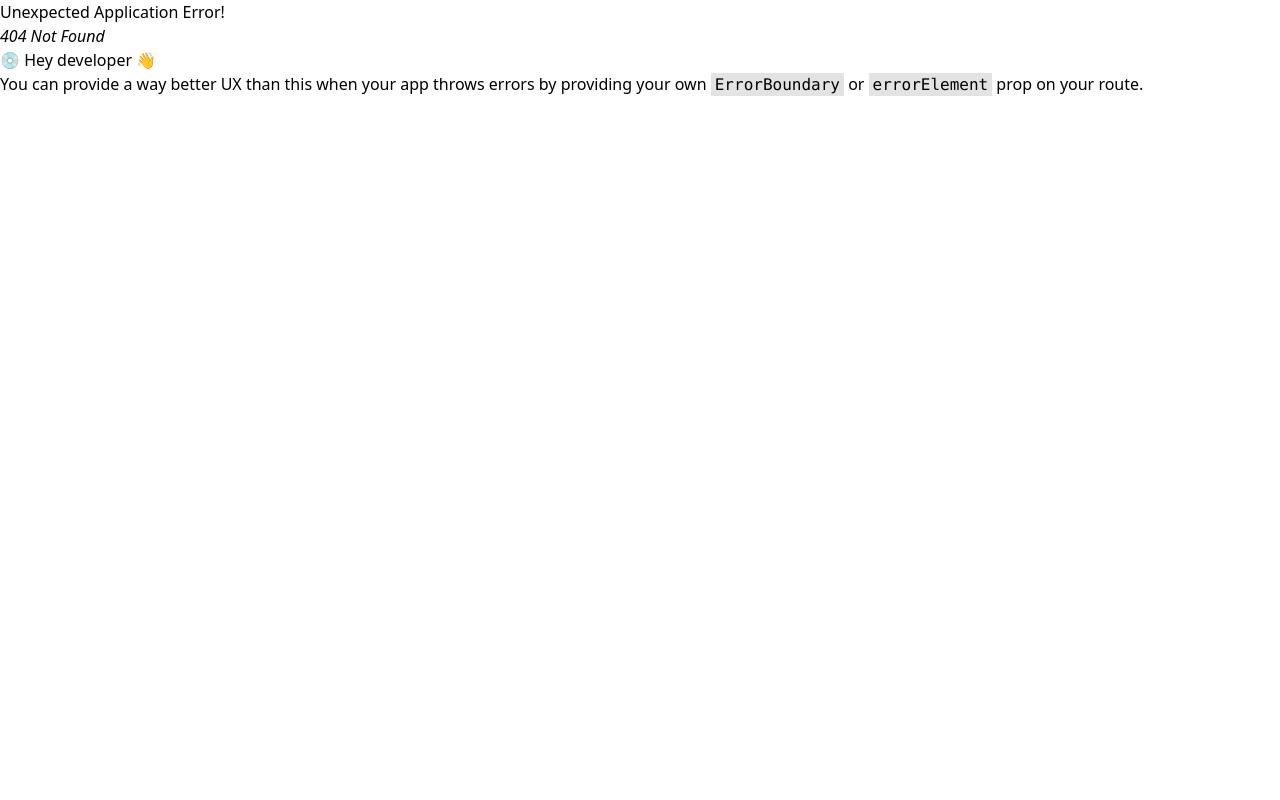
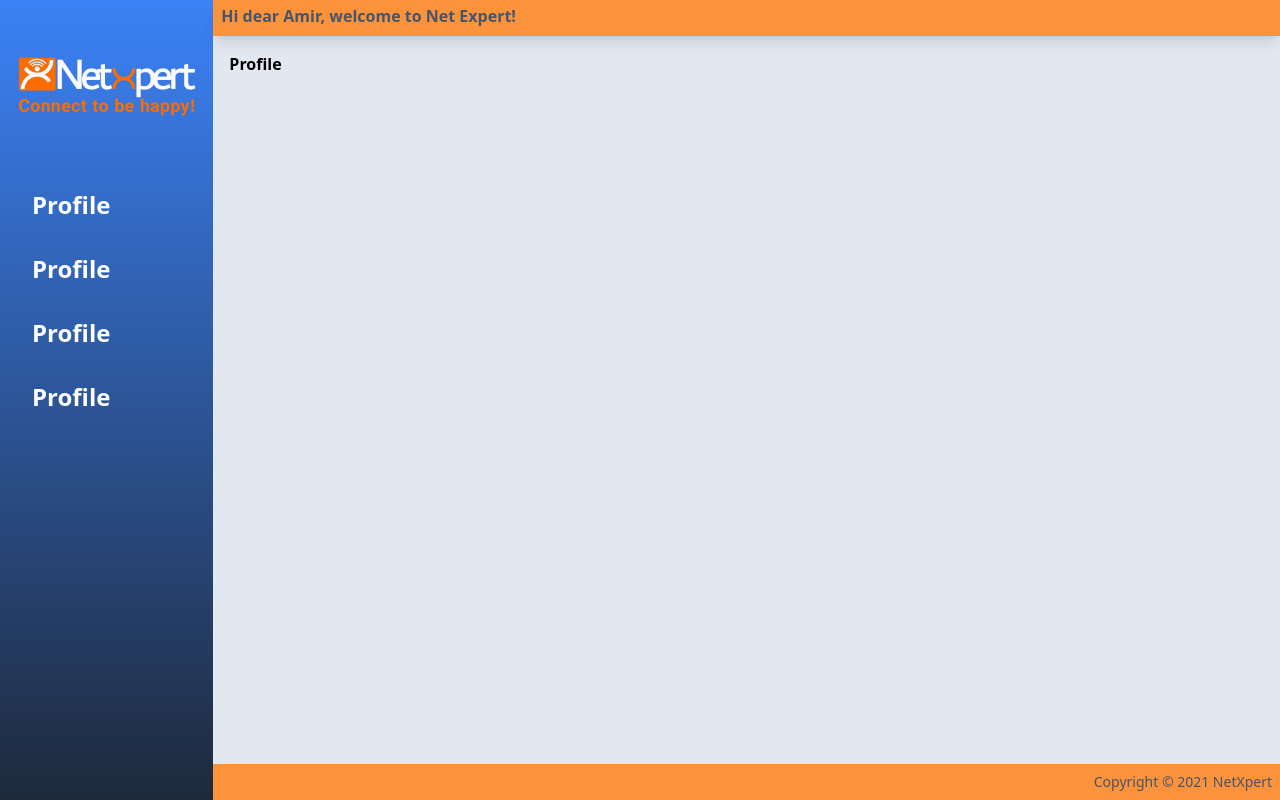
Before and after one commit to amirhoseinshagholani/netxpert-panel, a React (Vite) app: page /panel in a window 1280 px wide. Before the commit this address had no page. Built offline with nearby package versions, Linux system fonts and the light colour scheme.

Commit message:
start making panel

```diff
--- a/router.jsx
+++ b/router.jsx
@@ -1,11 +1,21 @@
 import { createBrowserRouter } from "react-router-dom";
 import Login, { loginAction } from "./src/features/components/login";
+import MainLayout from "./src/features/components/main-layout";
+import Profile from "./src/features/components/pages/profile";
 
 const router = createBrowserRouter([
     {
         path:'/',
         element:<Login/>,
         action:loginAction
+    },
+    {
+        path:'/panel',
+        element:<MainLayout/>,
+        children:[{
+            element:<Profile/>,
+            index:true
+        }]
     }
 ])
 
--- a/src/features/components/login.jsx
+++ b/src/features/components/login.jsx
@@ -1,61 +1,85 @@
-
-import logo from '@public/img/profile-img.png'
-import { useForm } from 'react-hook-form';
-import { useSubmit } from 'react-router-dom';
-import { toast } from 'react-toastify';
-import Swal from 'sweetalert2';
-import withReactContent from 'sweetalert2-react-content';
+import logo from "@public/img/profile-img.png";
+import { useEffect } from "react";
+import { useForm } from "react-hook-form";
+import {
+  useActionData,
+  useNavigate,
+  useNavigation,
+  useSubmit,
+} from "react-router-dom";
+import { toast } from "react-toastify";
+import Swal from "sweetalert2";
+import withReactContent from "sweetalert2-react-content";
 
 const swalert = withReactContent(Swal);
 
 const Login = () => {
-
-    const {register, handleSubmit } = useForm();
+  const { register, handleSubmit } = useForm();
   const submitForm = useSubmit();
 
   const onSubmit = (data) => {
-        console.log(data.region);
-        if(data.username == '' || data.password == ''){
+    if (data.username == "" || data.password == "") {
       swalert.fire({
-                title:"The information is incomplete",
-                text:"Please enter the information completely and accurately",
-                icon:'warning'
-            })
+        title: "The information is incomplete",
+        text: "Please enter the information completely and accurately",
+        icon: "warning",
+      });
       return false;
     }
 
-        if(data.region != 'Iran'){
-            // toast("Your location is wrong");
+    if (data.region != "Iran") {
       swalert.fire({
-                title:"ERROR!",
-                text:"The username or password is incorrect. Please enter the information accurately",
-                icon:'error'
-            })
+        title: "ERROR!",
+        text: "The username or password is incorrect. Please enter the information accurately",
+        icon: "error",
+      });
       return false;
-        }else{
-            submitForm(data,{method:'post'});
+    } else {
+      submitForm(data, { method: "post" });
     }
+  };
+
+  // const navigation = useNavigation();
+  const navigate = useNavigate();
+
+  const isSuccessOperation = useActionData();
+  useEffect(() => {
+    if (isSuccessOperation) {
+      navigate("/panel");
     }
+  }, [isSuccessOperation]);
 
   return (
+    <>
       <div>
         <div className="absolute h-full w-full bg-slate-200">
           <div className="flex mx-auto justify-center md:mt-40 sm:mt-10">
             <div className="bg-gradient-to-b from-blue-500 to-slate-800 w-3/4 md:w-1/4 p-0 rounded rounded-lg pb-8">
               <div className="flex mx-auto justify-center">
-                            <img src={logo} className="w-36" alt="" />
+                <img src={logo} className="w-36 m-12" alt="" />
               </div>
               <form onSubmit={handleSubmit(onSubmit)} action="#">
-                            <div className='flex p-5 pt-0'>
-                                <input {...register('username',{
-                                })} className='bg-slate-100 rounded-lg h-10 w-full p-2' type="text" placeholder='UserName' />
+                <div className="flex p-5 pt-0">
+                  <input
+                    {...register("username", {})}
+                    className="bg-slate-100 rounded-lg h-10 w-full p-2"
+                    type="text"
+                    placeholder="UserName"
+                  />
                 </div>
-                            <div className='flex p-5 pt-0'>
-                                <input {...register('password',{
-                                })} className='bg-slate-100 rounded-lg h-10 w-full p-2' type="text" placeholder='UserName' />
+                <div className="flex p-5 pt-0">
+                  <input
+                    {...register("password", {})}
+                    className="bg-slate-100 rounded-lg h-10 w-full p-2"
+                    type="text"
+                    placeholder="UserName"
+                  />
                 </div>
-                            <div className='p-5 pt-0'>
-                                <select {...register('region')} className='bg-slate-100 rounded-lg h-10 w-full p-2 text-slate-600'>
+                <div className="p-5 pt-0">
+                  <select
+                    {...register("region")}
+                    className="bg-slate-100 rounded-lg h-10 w-full p-2 text-slate-600"
+                  >
                     <option value="Argentina">Argentina</option>
                     <option value="Australia">Australia</option>
                     <option value="Brasil">Brasil</option>
@@ -76,20 +100,29 @@ const Login = () => {
                     <option value="United States">United States</option>
                   </select>
                 </div>
-                            <div className='p-5 pt-0 pb-0 mt-5 flex mx-auto justify-center'>
-                                <button className='bg-gradient-to-r from-[#ff6d00] to-[#f7a668] text-black font-semibold pt-2 pb-3 p-5 rounded rounded-lg'>Login</button>
+                <div className="p-5 pt-0 pb-0 mt-5 flex mx-auto justify-center">
+                  <button className="bg-gradient-to-r from-[#ff6d00] to-[#f7a668] hover:bg-gradient-to-l text-black font-semibold pt-2 pb-3 p-5 rounded rounded-lg">
+                    Login
+                  </button>
                 </div>
               </form>
             </div>
           </div>
         </div>
       </div>
-    )
-}
+    </>
+  );
+};
 
 export default Login;
 
-export async function loginAction(){
-    toast("Welcome to netXpert");
+export async function loginAction({ request }) {
+  toast("Hey there! Glad to have you at netXpert!");
+  const formData = await request.formData();
+  const data = Object.fromEntries(formData);
+  if (data) {
+    return true;
+  } else {
     return false;
   }
+}
--- /dev/null
+++ b/src/features/components/main-layout.jsx
@@ -0,0 +1,51 @@
+import { Outlet } from "react-router-dom";
+import logo from '@public/img/profile-img.png';
+
+const MainLayout = () => {
+    return(
+        <>
+            <div className="absolute grid grid-cols-6 h-full w-full font-semibold">
+                <div className="col-span-1 bg-gradient-to-b from-blue-500 to-slate-800 h-full ">
+                    <div>
+                        <div className="pt-12 pb-12"><img src={logo} className="w-48 mx-auto justify-center" alt="" /></div>
+                        <div>
+                            <a href="#">
+                                <div className="p-3 pt-4 pb-4 pl-8 text-2xl font-semibold text-white hover:bg-gradient-to-r from-transparent to-slate-200">
+                                    Profile
+                                </div>
+                            </a>
+                            <a href="#">
+                                <div className="p-3 pt-4 pb-4 pl-8 text-2xl font-semibold text-white hover:bg-gradient-to-r from-transparent to-slate-200">
+                                    Profile
+                                </div>
+                            </a>
+                            <a href="#">
+                                <div className="p-3 pt-4 pb-4 pl-8 text-2xl font-semibold text-white hover:bg-gradient-to-r from-transparent to-slate-200">
+                                    Profile
+                                </div>
+                            </a>
+                            <a href="#">
+                                <div className="p-3 pt-4 pb-4 pl-8 text-2xl font-semibold text-white hover:bg-gradient-to-r from-transparent to-slate-200">
+                                    Profile
+                                </div>
+                            </a>
+                        </div>
+                    </div>
+                </div>
+                <div className="col-span-5 bg-slate-200 h-full flex flex-col">
+                    <div className="bg-orange-400 h-9 p-1 pl-2 shadow-lg">
+                        <span className="text-slate-600">Hi dear Amir, welcome to Net Expert!</span>
+                    </div>
+                    <div className="flex-grow p-4">
+                        <Outlet/>
+                    </div>
+                    <div id="footer" className="bg-orange-400 h-9 p-2 ">
+                        <span className="flex mx-auto text-slate-600 justify-end font-normal text-sm">Copyright © 2021 NetXpert</span>
+                    </div>
+                </div>
+            </div>
+        </>
+    )
+};
+
+export default MainLayout;
--- /dev/null
+++ b/src/features/components/pages/profile.jsx
@@ -0,0 +1,9 @@
+const Profile=()=>{
+    return(
+        <>
+            Profile
+        </>
+    )
+}
+
+export default Profile;
```
Also changed, not shown: public/img/profile-img.png. Lines whose indentation alone changed are shown as unchanged.
